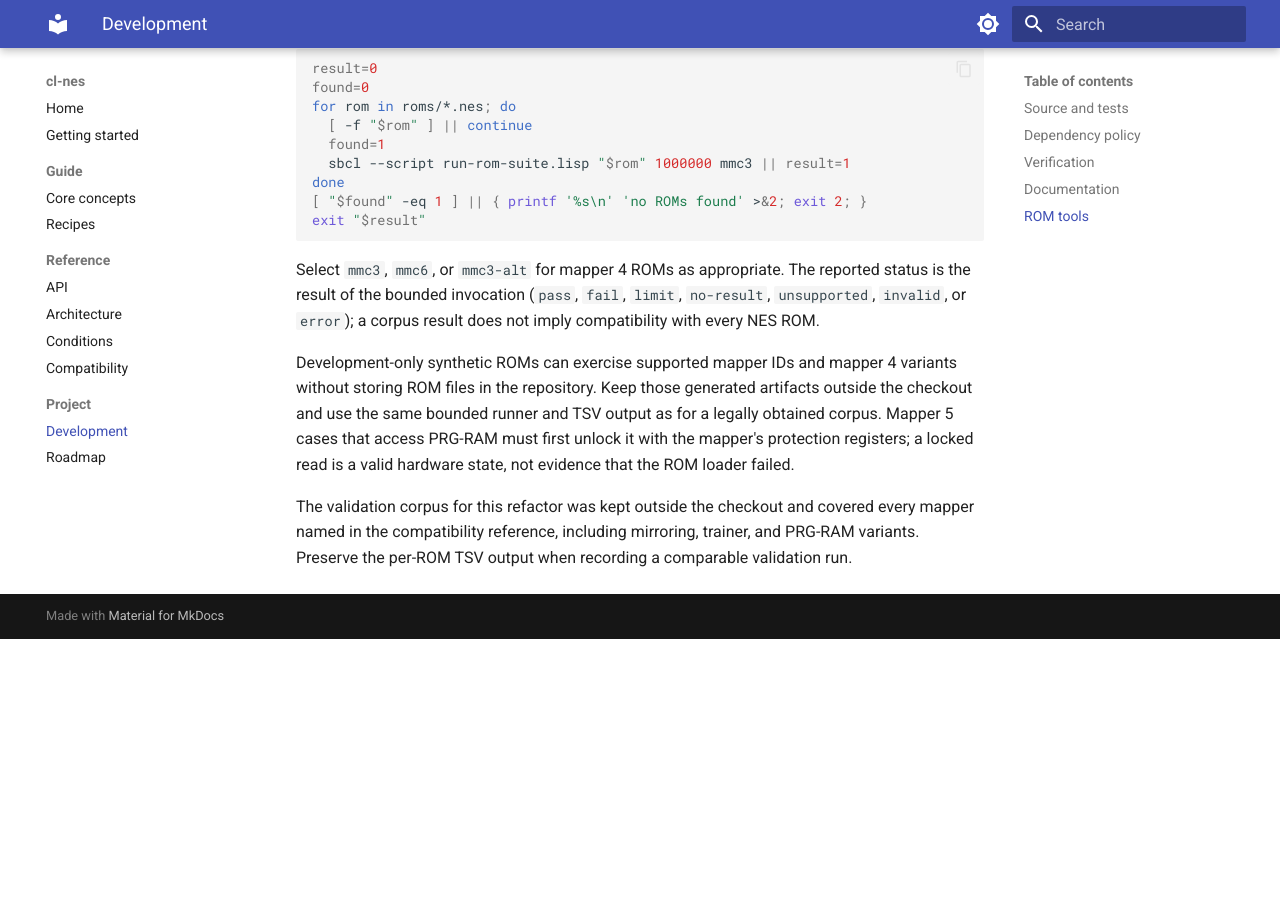
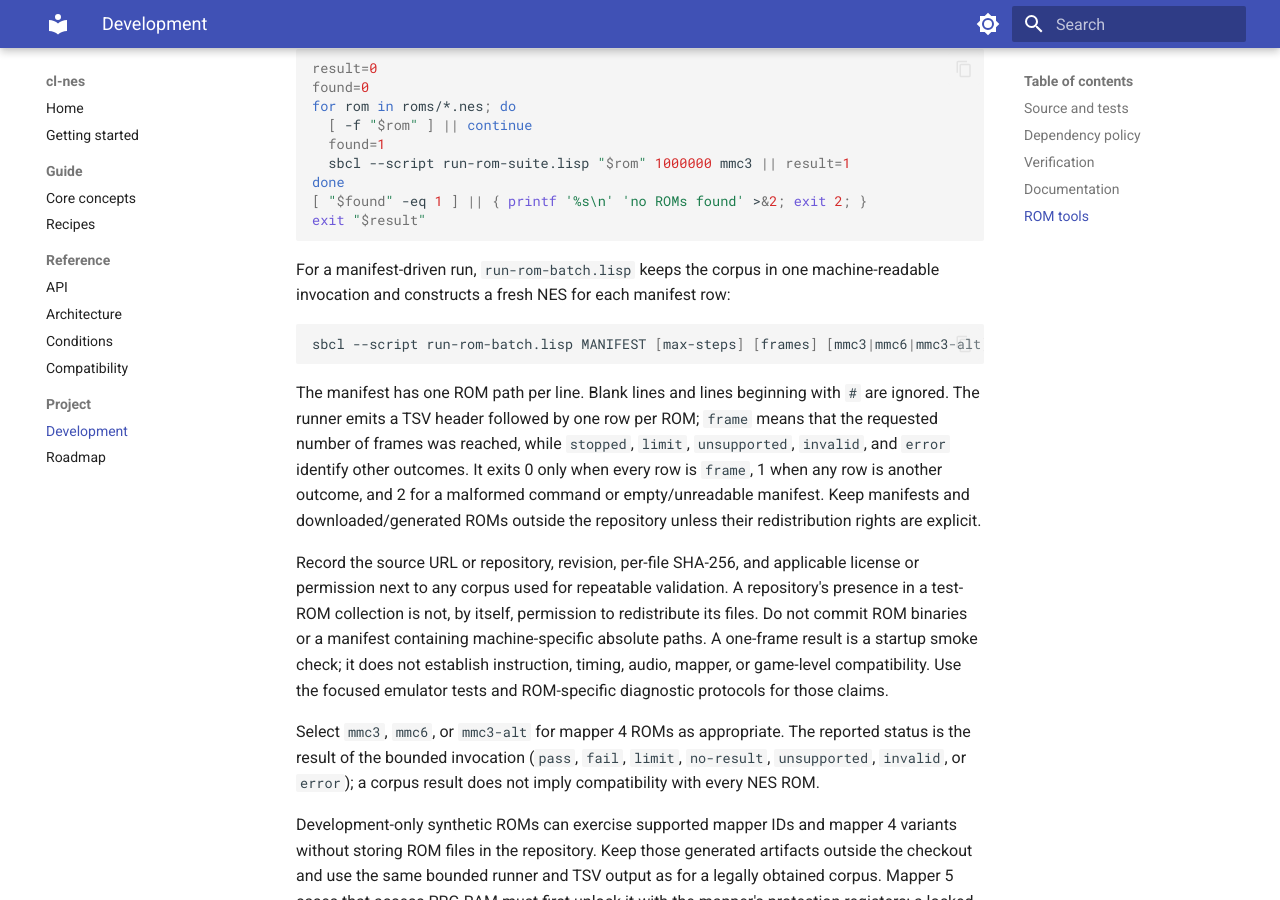
Before and after one commit to nerima-lisp/cl-nes, an MkDocs documentation site: the page built from docs/src/project/development.md, in a window 1280 px wide and 900 px high, scrolled down 3323 px. Built offline with MkDocs 1.6.1 and Material for MkDocs 9.7.7, drawn with Linux system fonts in a browser that asks for light colours; before the commit the page ends 3962 px from its top, so only the background shows below that.

Commit message:
feat: add manifest ROM batch runner

```diff
--- a/docs/src/project/development.md
+++ b/docs/src/project/development.md
@@ -174,6 +174,31 @@ done
 exit "$result"
 ~~~
 
+For a manifest-driven run, `run-rom-batch.lisp` keeps the corpus in one
+machine-readable invocation and constructs a fresh NES for each manifest row:
+
+~~~sh
+sbcl --script run-rom-batch.lisp MANIFEST [max-steps] [frames] [mmc3|mmc6|mmc3-alt]
+~~~
+
+The manifest has one ROM path per line. Blank lines and lines beginning with
+`#` are ignored. The runner emits a TSV header followed by one row per ROM;
+`frame` means that the requested number of frames was reached, while
+`stopped`, `limit`, `unsupported`, `invalid`, and `error` identify other
+outcomes. It exits 0 only when every row is `frame`, 1 when any row is another
+outcome, and 2 for a malformed command or empty/unreadable manifest. Keep
+manifests and downloaded/generated ROMs outside the repository unless their
+redistribution rights are explicit.
+
+Record the source URL or repository, revision, per-file SHA-256, and applicable
+license or permission next to any corpus used for repeatable validation. A
+repository's presence in a test-ROM collection is not, by itself, permission
+to redistribute its files. Do not commit ROM binaries or a manifest containing
+machine-specific absolute paths. A one-frame result is a startup smoke check;
+it does not establish instruction, timing, audio, mapper, or game-level
+compatibility. Use the focused emulator tests and ROM-specific diagnostic
+protocols for those claims.
+
 Select `mmc3`, `mmc6`, or `mmc3-alt` for mapper 4 ROMs as appropriate. The
 reported status is the result of the bounded invocation (`pass`, `fail`,
 `limit`, `no-result`, `unsupported`, `invalid`, or `error`); a corpus result
```
Also changed, not shown: README.md, 1 other file.
